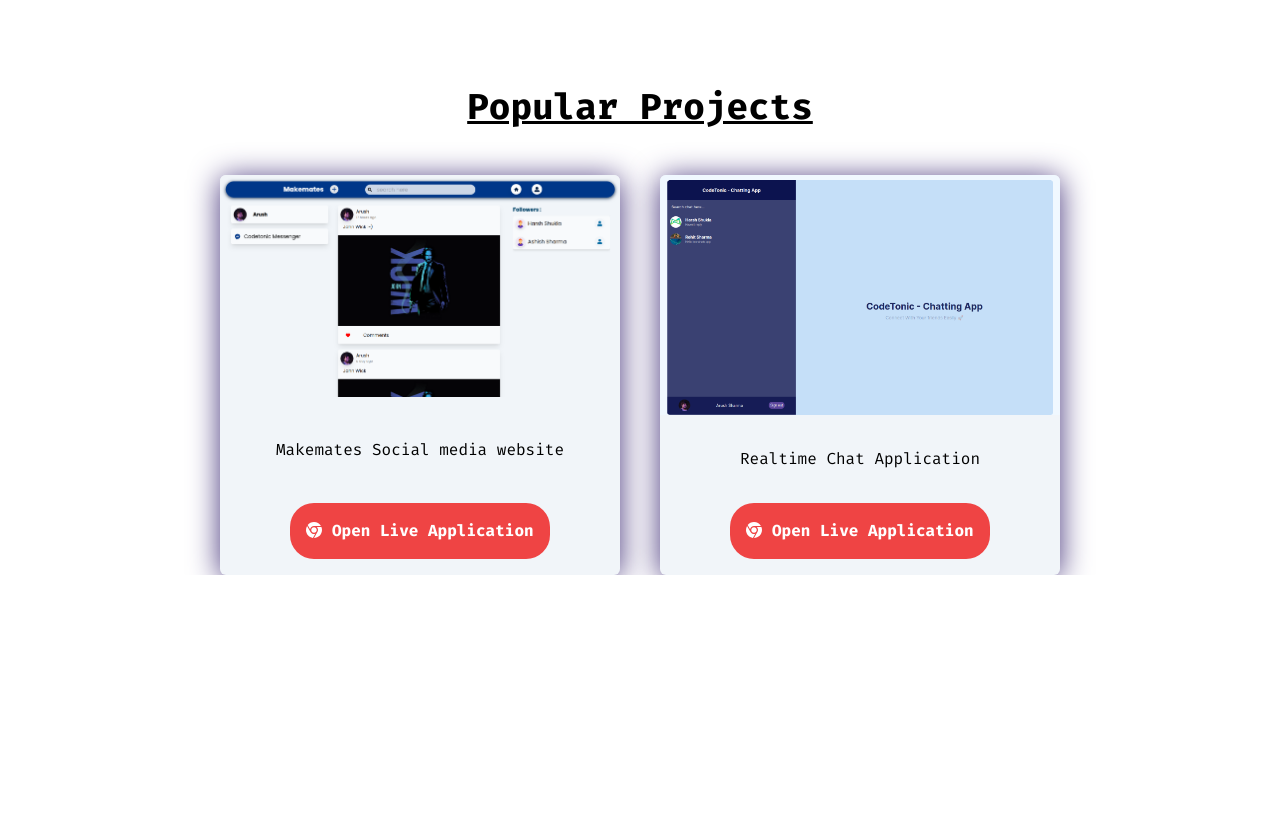
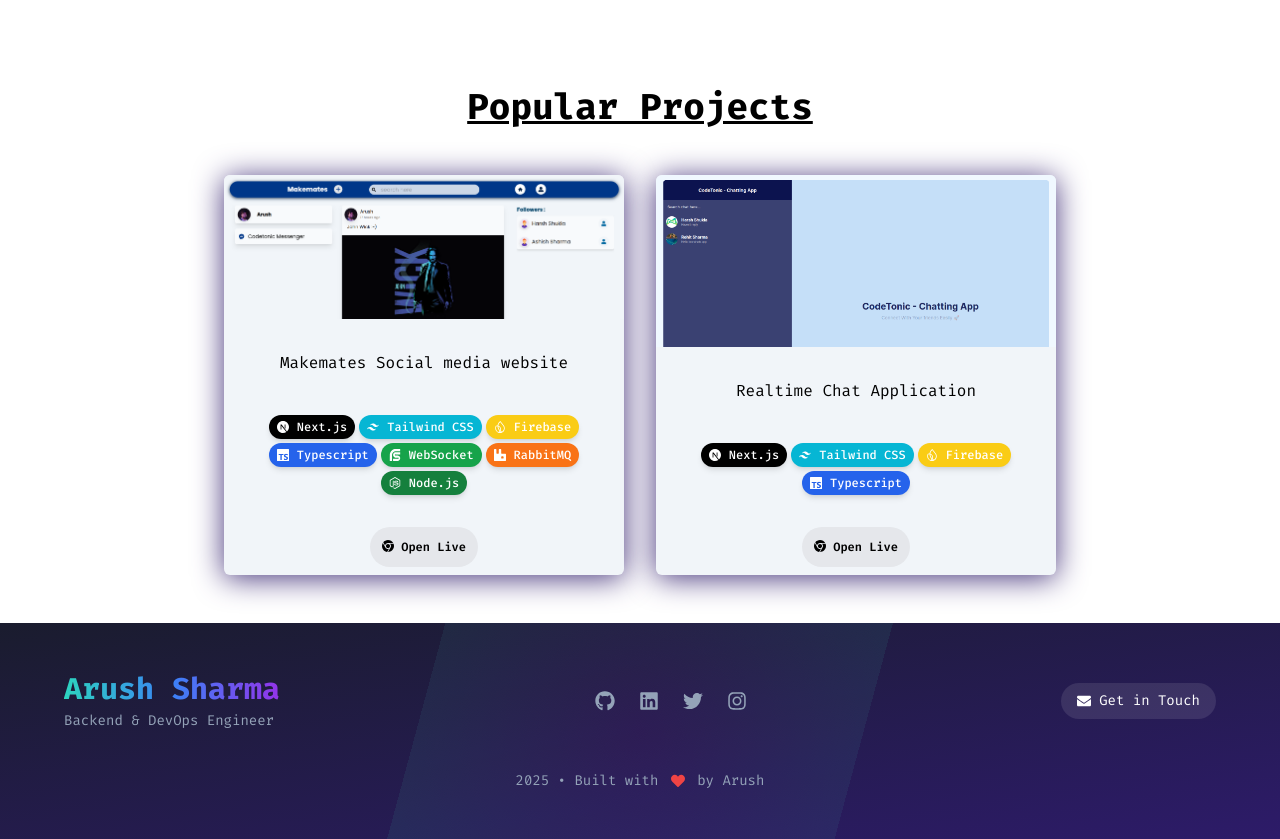
Before and after one commit to asyncarush/portfolio, a Next.js app: page / in a window 1280 px wide. Shown: the part 1280-2119 px from the top of the page. Before the commit the page ends 1855 px from the top, so only its background shows below. Built offline with nearby package versions, Linux system fonts and the light colour scheme.

Commit message:
add more projects

```diff
--- a/app/page.tsx
+++ b/app/page.tsx
@@ -1,5 +1,6 @@
 "use client";
-import About from "@/components/About";
+
+import Footer from "@/components/Footer";
 import Info from "@/components/Info";
 import Navbar from "@/components/Navbar";
 import Populars from "@/components/Popular";
@@ -9,10 +10,10 @@ export default function Home() {
   return (
     <main className="flex min-h-screen w-full flex-col bg-white/50 ">
       <Navbar />
-      {/* <About /> */}
       <Info />
       <Skills />
       <Populars />
+      <Footer />
     </main>
   );
 }
--- /dev/null
+++ b/components/Footer.tsx
@@ -0,0 +1,81 @@
+import {
+  FaGithub,
+  FaLinkedin,
+  FaTwitter,
+  FaInstagram,
+  FaEnvelope,
+  FaHeart,
+} from "react-icons/fa";
+import "./footer.css"; // <- make sure this is imported
+
+export default function Footer() {
+  return (
+    <footer className="relative overflow-hidden py-12 px-4 bg-gradient-to-br from-[#1a1c2e] to-[#2d1b69] footer-gradient">
+      {/* Content */}
+      <div className="relative z-10 max-w-6xl mx-auto flex flex-col md:flex-row items-center justify-between gap-8">
+        {/* Left */}
+        <div className="text-center md:text-left">
+          <h2 className="text-3xl font-bold bg-gradient-to-r from-teal-400 via-blue-500 to-purple-600 bg-clip-text text-transparent">
+            Arush Sharma
+          </h2>
+          <p className="text-slate-400 text-sm mt-1">
+            Backend & DevOps Engineer
+          </p>
+        </div>
+
+        {/* Social Icons */}
+        <div className="flex space-x-6 text-xl text-slate-400">
+          <a
+            href="https://github.com/arush-sharma"
+            target="_blank"
+            rel="noopener noreferrer"
+            className="hover:text-[#6e5494] transition"
+          >
+            <FaGithub />
+          </a>
+          <a
+            href="https://linkedin.com/in/arush-sharma"
+            target="_blank"
+            rel="noopener noreferrer"
+            className="hover:text-[#0077b5] transition"
+          >
+            <FaLinkedin />
+          </a>
+          <a
+            href="https://twitter.com/arush_sharma"
+            target="_blank"
+            rel="noopener noreferrer"
+            className="hover:text-[#1da1f2] transition"
+          >
+            <FaTwitter />
+          </a>
+          <a
+            href="https://instagram.com/arush.codes"
+            target="_blank"
+            rel="noopener noreferrer"
+            className="hover:text-[#e4405f] transition"
+          >
+            <FaInstagram />
+          </a>
+        </div>
+
+        {/* Contact */}
+        <div>
+          <a
+            href="mailto:arush.sharma@example.com"
+            className="flex items-center gap-2 bg-white/10 text-white px-4 py-2 rounded-full text-sm hover:bg-white/20 transition"
+          >
+            <FaEnvelope />
+            Get in Touch
+          </a>
+        </div>
+      </div>
+
+      {/* Bottom Text */}
+      <div className="relative z-10 mt-10 text-center text-slate-400 text-sm">
+        2025 • Built with <FaHeart className="inline text-red-500 mx-1" /> by
+        Arush
+      </div>
+    </footer>
+  );
+}
--- a/components/Info.tsx
+++ b/components/Info.tsx
@@ -48,7 +48,7 @@ function Info() {
       </div>
 
       {/* Rotating pink blob behind text */}
-      <div className="relative inline-block my-6">
+      <div className="relative inline-block my-6 w-[80%]">
         <div className="absolute -inset-2 bg-violet-200 rounded-full blur-xl opacity-30 animate-spin-slow" />
         <p className="relative z-10 text-lg sm:text-xl md:text-2xl font-semibold text-transparent bg-clip-text bg-gradient-to-r from-purple-600 to-pink-500">
           Hi there! I&apos;m a passionate Backend & DevOps Engineer with 2+
@@ -67,7 +67,7 @@ function Info() {
       <Social />
 
       <motion.div
-        className="relative"
+        className="relative mt-4"
         initial={{ y: -5 }}
         animate={{
           y: 0,
@@ -80,6 +80,7 @@ function Info() {
       >
         <Image src={scroll} width={"40"} height={"40"} alt="scroll" />
       </motion.div>
+
       <motion.div
         variants={sliderVarient}
         initial="initial"
--- a/components/Project.tsx
+++ b/components/Project.tsx
@@ -2,7 +2,7 @@ import { faChrome } from "@fortawesome/free-brands-svg-icons";
 import { FontAwesomeIcon } from "@fortawesome/react-fontawesome";
 import Image, { StaticImageData } from "next/image";
 import Link from "next/link";
-import React from "react";
+import React, { ReactElement } from "react";
 import { FaGithub } from "react-icons/fa";
 
 export default function Project({
@@ -10,19 +10,21 @@ export default function Project({
   desc,
   liveHref,
   githubHref,
+  techStack,
 }: {
   mainImage: StaticImageData;
   desc: string;
   liveHref: string;
   githubHref: string;
+  techStack: ReactElement[];
 }) {
   return (
     <div className="rounded-md overflow-hidden hover:scale-105 duration-300 justify-between cursor-pointer w-[400px] h-[400px] mt-12 bg-slate-100 shadow-[0px_3px_30px_0px_#44337a] flex flex-col items-center gap-8">
-      <div className="relative group overflow-hidden ">
+      <div className="relative group overflow-hidden w-full h-[600px]">
         <Image
           src={mainImage}
           width={400}
-          height={300}
+          height={600}
           alt="makemates-image"
           className="transition-transform duration-300"
         />
@@ -44,13 +46,17 @@ export default function Project({
         <p className="text-center">{desc}</p>
       </div>
 
-      <div className="flex gap-8 mb-4">
+      <div className="flex align-center justify-center flex-wrap gap-1 p-2">
+        {techStack}
+      </div>
+
+      <div className="flex flex-col text-black gap-8 mb-4 text-xs h-[24px] align-center justify-center">
         <Link
           href={liveHref}
-          className="bg-red-500 p-4 rounded-3xl text-white font-bold"
+          className="p-3 rounded-3xl font-semibold font-white bg-gray-200"
           target="_blank"
         >
-          <FontAwesomeIcon icon={faChrome} /> Open Live Application
+          <FontAwesomeIcon icon={faChrome} /> Open Live
         </Link>
       </div>
     </div>
--- a/components/Projects.tsx
+++ b/components/Projects.tsx
@@ -3,6 +3,15 @@ import Project from "./Project";
 
 import makematesThumbnail from "@/public/makematesThumbnail.png";
 import chat from "@/public/chat.png";
+import {
+  FirebaseBadge,
+  NextjsBadge,
+  NodejsBadge,
+  RabbitMQBadge,
+  TailwindBadge,
+  TypescriptBadge,
+  WebSocketBadge,
+} from "./TechStackBadge";
 
 export default function Projects() {
   const [allProject, setAllProject] = useState([
@@ -12,6 +21,15 @@ export default function Projects() {
       desc: "Makemates Social media website",
       liveHref: "https://makemates-2024.vercel.app/",
       githubHref: "https://github.com/asyncarush/makemates",
+      techStack: [
+        <NextjsBadge key="nextjs" />,
+        <TailwindBadge key="tailwind" />,
+        <FirebaseBadge key="firebase" />,
+        <TypescriptBadge key="ts" />,
+        <WebSocketBadge key="ws" />,
+        <RabbitMQBadge key="rabbit" />,
+        <NodejsBadge key="node" />,
+      ],
     },
     {
       id: 2,
@@ -19,11 +37,17 @@ export default function Projects() {
       desc: "Realtime Chat Application",
       liveHref: "https://codetonic.netlify.app/login",
       githubHref: "https://github.com/asyncarush/CodeTonic--Realtime-Chat-App",
+      techStack: [
+        <NextjsBadge key="nextjs" />,
+        <TailwindBadge key="tailwind" />,
+        <FirebaseBadge key="firebase" />,
+        <TypescriptBadge key="ts" />,
+      ],
     },
   ]);
 
   return (
-    <div className="flex md:flex-row flex-col items-center justify-between gap-10">
+    <div className="flex md:flex-row flex-col items-center mb-12 md:w-[1400px] justify-center gap-8">
       {/* Project Component */}
 
       {allProject.map((project) => (
@@ -33,6 +57,7 @@ export default function Projects() {
           desc={project.desc}
           liveHref={project.liveHref}
           githubHref={project.githubHref}
+          techStack={project.techStack}
         />
       ))}
     </div>
--- a/components/Social.tsx
+++ b/components/Social.tsx
@@ -33,7 +33,7 @@ export default function Social() {
           <FontAwesomeIcon icon={faInstagram} size="2x" />
         </Link>
         <Link
-          href="https://www.github.com/savagearush"
+          href="https://www.github.com/asyncarush"
           className="twitter social text-black-400"
         >
           <FontAwesomeIcon icon={faGithub} size="2x" />
--- /dev/null
+++ b/components/TechStackBadge.tsx
@@ -0,0 +1,66 @@
+import { FaNodeJs } from "react-icons/fa";
+import {
+  SiNextdotjs,
+  SiTailwindcss,
+  SiFirebase,
+  SiTypescript,
+  SiFastapi,
+  SiRabbitmq,
+  SiRsocket,
+} from "react-icons/si";
+
+export const NextjsBadge = () => (
+  <div className="flex items-center gap-2 px-2 py-1 rounded-full bg-black text-white text-xs font-medium shadow-md">
+    <SiNextdotjs className="text-white" />
+    Next.js
+  </div>
+);
+
+export const TailwindBadge = () => (
+  <div className="flex items-center gap-2 px-2 py-1 rounded-full bg-cyan-500 text-white text-xs font-medium shadow-md">
+    <SiTailwindcss className="text-white" />
+    Tailwind CSS
+  </div>
+);
+
+export const FirebaseBadge = () => (
+  <div className="flex items-center gap-2 px-2 py-1 rounded-full bg-yellow-400 text-white text-xs font-medium shadow-md">
+    <SiFirebase className="text-white" />
+    Firebase
+  </div>
+);
+
+export const TypescriptBadge = () => (
+  <div className="flex items-center gap-2 px-2 py-1 rounded-full bg-blue-600 text-white text-xs font-medium shadow-md">
+    <SiTypescript className="text-white" />
+    Typescript
+  </div>
+);
+
+export const WebSocketBadge = () => (
+  <div className="flex items-center gap-2 px-2 py-1 rounded-full bg-green-600 text-white text-xs font-medium shadow-md">
+    <SiRsocket className="text-white" />
+    WebSocket
+  </div>
+);
+
+export const RabbitMQBadge = () => (
+  <div className="flex items-center gap-2 px-2 py-1 rounded-full bg-orange-500 text-white text-xs font-medium shadow-md">
+    <SiRabbitmq className="text-white" />
+    RabbitMQ
+  </div>
+);
+
+export const NodejsBadge = () => (
+  <div className="flex items-center gap-2 px-2 py-1 rounded-full bg-green-700 text-white text-xs font-medium shadow-md">
+    <FaNodeJs className="text-white" />
+    Node.js
+  </div>
+);
+
+export const FastAPIBadge = () => (
+  <div className="flex items-center gap-2 px-2 py-1 rounded-full bg-indigo-600 text-white text-xs font-medium shadow-md">
+    <SiFastapi className="text-white" />
+    Python FastAPI
+  </div>
+);
--- /dev/null
+++ b/components/footer.css
@@ -0,0 +1,28 @@
+/* footer.css */
+.footer-gradient::before {
+  content: "";
+  position: absolute;
+  top: -50%;
+  left: -50%;
+  width: 200%;
+  height: 200%;
+  background: radial-gradient(
+    circle,
+    rgba(123, 31, 162, 0.1) 0%,
+    rgba(32, 201, 151, 0.1) 25%,
+    rgba(242, 87, 87, 0.1) 50%,
+    rgba(247, 143, 43, 0.1) 75%,
+    rgba(123, 31, 162, 0.1) 100%
+  );
+  animation: rotate 20s linear infinite;
+  z-index: 0;
+}
+
+@keyframes rotate {
+  0% {
+    transform: rotate(0deg);
+  }
+  100% {
+    transform: rotate(360deg);
+  }
+}
```
Also changed, not shown: components/Skills.tsx (+1 -14 lines).
